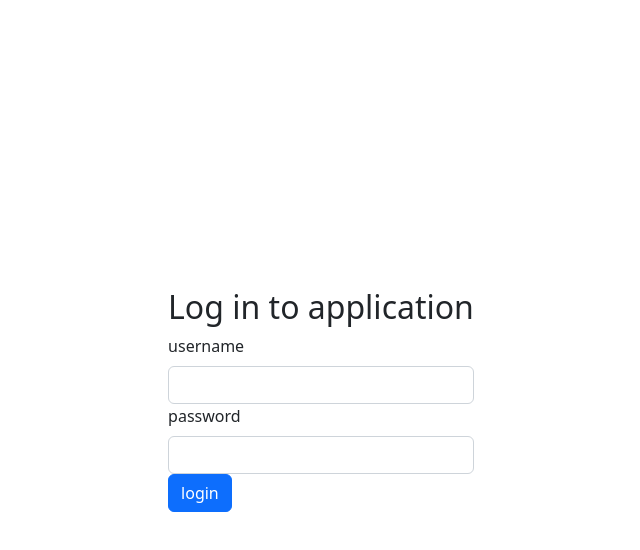
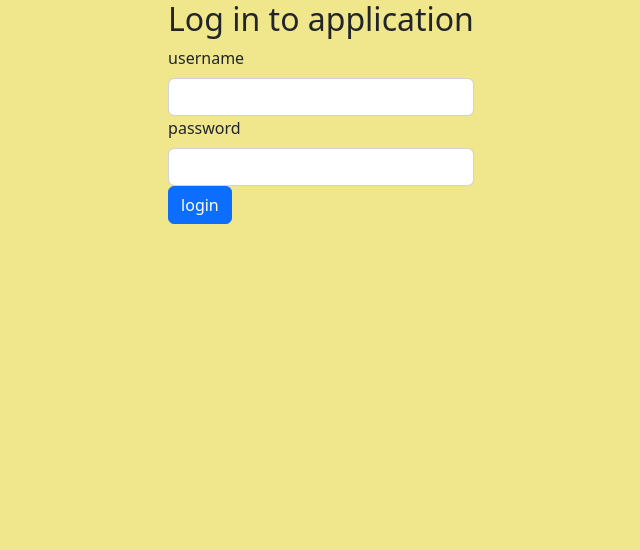
Before and after one commit to Retrospective53/FullStackOpen, a React (Create React App) app in the folder part7/bloglist-frontend/: page /blogs/1 in a window 1280 px wide. Shown: the top 550 px of the page, without its empty margins (319-959 px from the left). Built offline with nearby package versions, Linux system fonts and the light colour scheme; no server answers.

Commit message:
fixed users and blogs invalidation also some ss

```diff
--- a/part7/bloglist-frontend/src/App.js
+++ b/part7/bloglist-frontend/src/App.js
@@ -119,13 +119,14 @@ const App = () => {
   const addBlogVisibility = () => {
     blogFormRef.current.toggleVisibility()
   }
-
+  // console.log(users)
+  // console.log(user)
   const home = () => {
 
     return(
       <div>
         <Toggable buttonLabel='Create New Blog' ref={blogFormRef}>
-          <BlogForm errorNuller={errorNuller} blogs={blogs} addBlogVisibility={addBlogVisibility}/>
+          <BlogForm errorNuller={errorNuller} blogs={blogs} addBlogVisibility={addBlogVisibility} users={users} setUsers={setUsers} user={user}/>
         </Toggable>
       </div>
     )
@@ -189,7 +190,7 @@ const App = () => {
         <Routes>
           {user !== null && (blogs && <Route path='/blogs' element={<Blog blogs={blogs}/>}/>)}
           {user !== null && (blogs && <Route path='/users' element={<Users users={users}/>}/>)}
-          {user !== null && <Route path='/blogs/:id' element={<BlogDetails blogs={blogs}/>}/>}
+          {user !== null && <Route path='/blogs/:id' element={<BlogDetails blogs={blogs} setUsers={setUsers} users={users}/>}/>}
           {user !== null && <Route path='/users/:id' element={<UserDetails users={users}/>}/>}
           {user !== null && <Route path='/' element={home()}></Route>}
         </Routes>
--- a/part7/bloglist-frontend/src/components/BlogDetails.js
+++ b/part7/bloglist-frontend/src/components/BlogDetails.js
@@ -4,7 +4,7 @@ import { useParams } from 'react-router-dom'
 import { Link } from 'react-router-dom'
 import { useState } from 'react'
 
-const BlogDetails = ({ blogs }) => {
+const BlogDetails = ({ blogs, setUsers, users }) => {
   const [comment, setComment] = useState('')
   const id = useParams().id
   const blog = blogs.find(b => b.id === id)
@@ -43,6 +43,7 @@ const BlogDetails = ({ blogs }) => {
       // await blogService.deleteBlog(blog.id)
       // handleDelete(blog)
       blogDeletion.mutate(blog.id)
+      setUsers(users.map(u => u.blogs.some(b => b.id === id) ? { ...u, blogs: u.blogs.filter(blog => blog.id !== id) } : u))
     } else {
       return
     }
@@ -65,14 +66,14 @@ const BlogDetails = ({ blogs }) => {
 
   return(
     <div className='details'>
-      <div>
+      {blog && <div>
         <p>Title: {blog.title}</p>
         <p>Author: {blog.author}</p>
         <p>Likes: {blog.likes} <button onClick={handleUpdateLike} className='like'>Like</button></p>
         <p>Url: {blog.url}</p>
         <p>User: {blog.user.username}</p>
         {user.username === blog.user.username && <button onClick={handleBlogDelete}><Link to={'/blogs'}>delete blog</Link></button>}
-      </div>
+      </div>}
       <div>
         <h3>comments</h3>
         <form onSubmit={handleComment}>
--- a/part7/bloglist-frontend/src/components/BlogForm.js
+++ b/part7/bloglist-frontend/src/components/BlogForm.js
@@ -5,7 +5,10 @@ import { useMutation, useQueryClient } from 'react-query'
 
 const BlogForm = ({
   errorNuller,
-  addBlogVisibility
+  addBlogVisibility,
+  setUsers,
+  users,
+  user
 }) => {
   const notificationDispatch = useNotificationDispatch()
   const [newBlogTitle, setNewBlogTitle] = useState('')
@@ -16,6 +19,8 @@ const BlogForm = ({
     onSuccess: newObject => {
       const blogs = queryClient.getQueryData('blogs')
       queryClient.setQueryData('blogs', blogs.concat(newObject))
+      setUsers(users.map(u => u.username === user.username ? { ...u, blogs: u.blogs.concat(newObject) } : u))
+      console.log(users)
       notificationDispatch({ type: 'SET', payload: [0, `a new blog ${newBlogTitle} by ${newBlogAuthor} added`] })
       errorNuller()
       addBlogVisibility()
--- a/part7/bloglist-frontend/src/styles/app.css
+++ b/part7/bloglist-frontend/src/styles/app.css
@@ -1,14 +1,13 @@
 #root {
   height: 100vh;
   width: 100wh;
+  background-color: khaki;
 }
 
 #home {
-  height: 100%;
-  width: 100%;
   display: flex;
   flex-direction: column;
-  align-items: center;
+  align-items: stretch;
   justify-content: center;
 }
 
```
